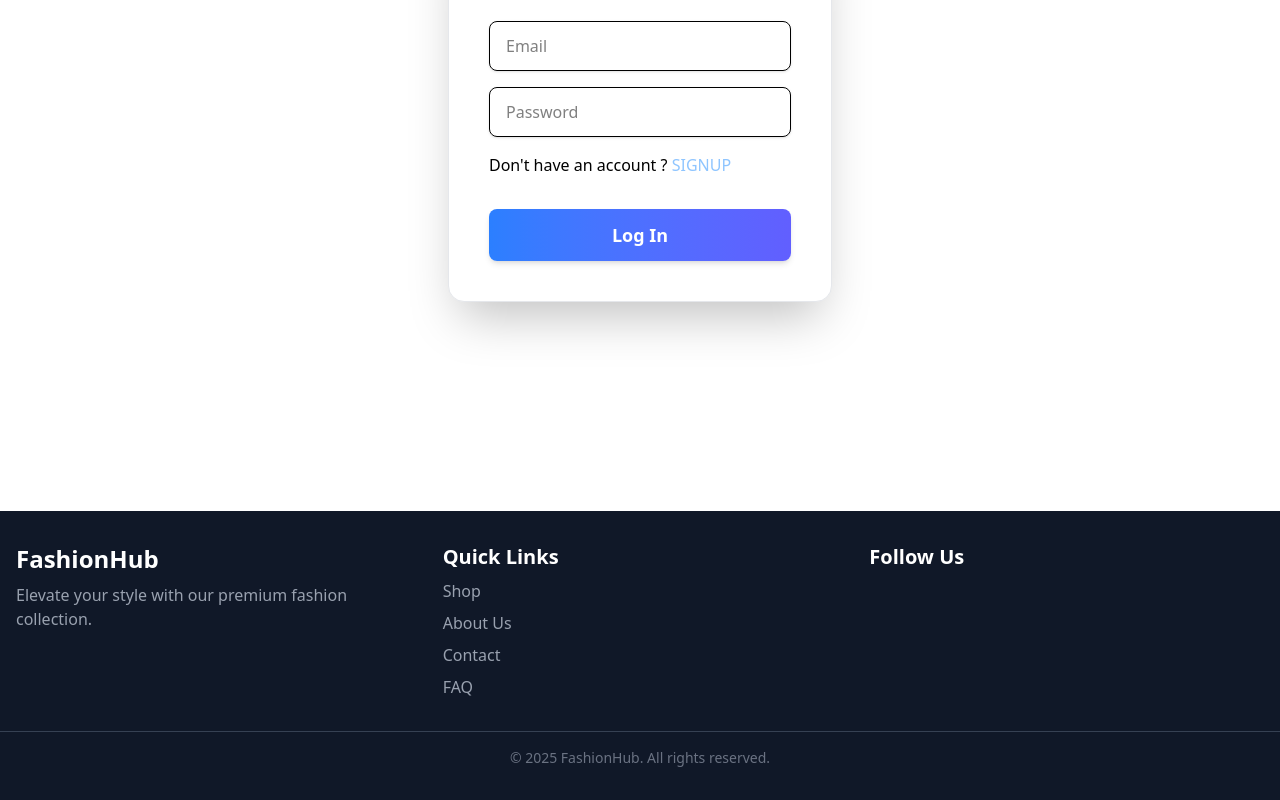
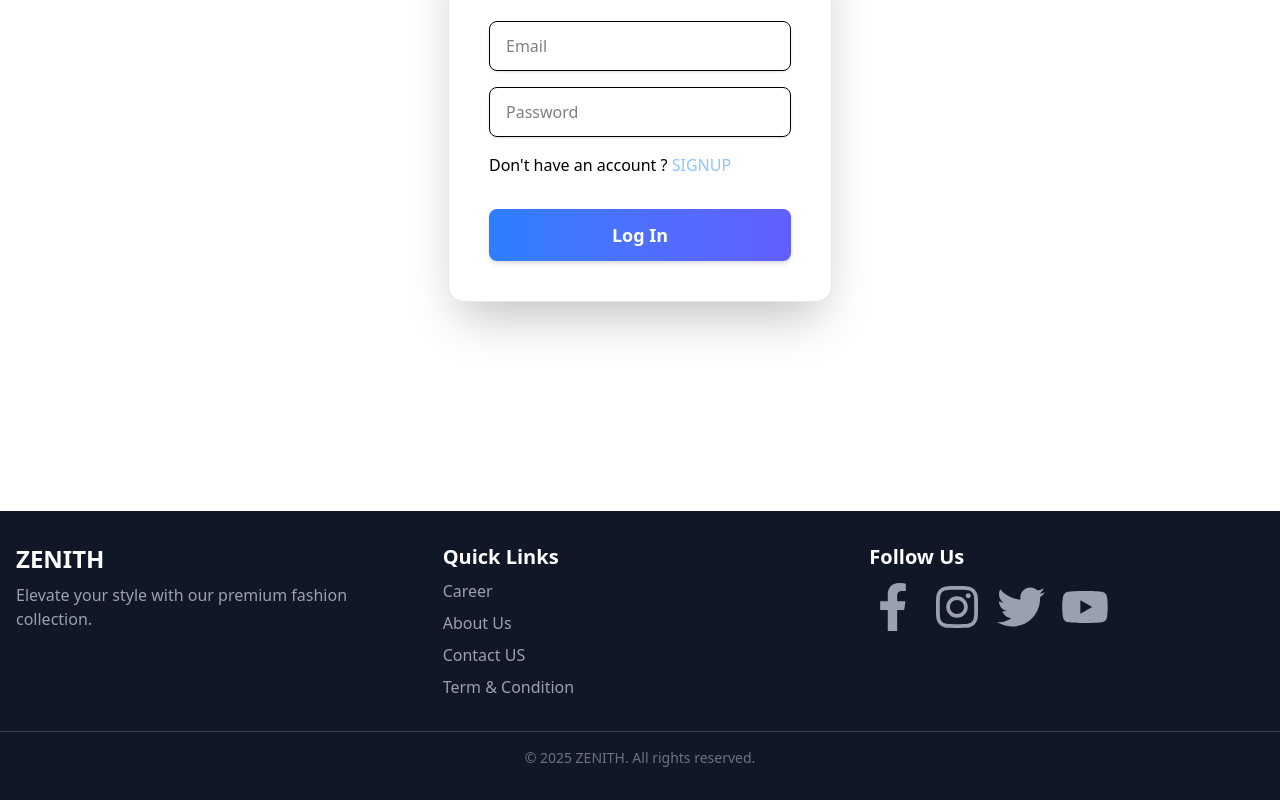
Before and after one commit to arpit2006-stack/PROJECTZENITH, a React (Vite) app in the folder frontend/: page /login in a window 1280 px wide. Shown: the part 409-1209 px from the top of the page. Built offline with nearby package versions, Linux system fonts and the light colour scheme.

Commit message:
refresh footer with social media links

```diff
--- a/frontend/package.json
+++ b/frontend/package.json
@@ -14,6 +14,7 @@
     "axios": "^1.8.1",
     "react": "^19.0.0",
     "react-dom": "^19.0.0",
+    "react-icons": "^5.5.0",
     "react-router-dom": "^7.2.0",
     "swiper": "^11.2.4",
     "tailwindcss": "^4.0.8"
--- a/frontend/src/components/footer.jsx
+++ b/frontend/src/components/footer.jsx
@@ -1,4 +1,4 @@
-// import { FaFacebookF, FaInstagram, FaTwitter, FaTiktok } from "react-icons/fa";
+import { FaFacebookF, FaInstagram, FaTwitter, FaYoutube} from "react-icons/fa";
 
 const Footer = () => {
   return (
@@ -6,7 +6,7 @@ const Footer = () => {
       <div className="container mx-auto px-4 grid grid-cols-1 md:grid-cols-3 gap-8 text-center md:text-left">
 
         <div>
-          <h2 className="text-2xl font-bold">FashionHub</h2>
+          <h2 className="text-2xl font-bold">ZENITH</h2>
           <p className="mt-2 text-gray-400">Elevate your style with our premium fashion collection.</p>
         </div>
 
@@ -14,10 +14,10 @@ const Footer = () => {
         <div>
           <h3 className="text-xl font-semibold">Quick Links</h3>
           <ul className="mt-2 space-y-2 text-gray-400">
-            <li><a href="/shop" className="hover:text-white">Shop</a></li>
+            <li><a href="/Career" className="hover:text-white">Career</a></li>
             <li><a href="/about" className="hover:text-white">About Us</a></li>
-            <li><a href="/contact" className="hover:text-white">Contact</a></li>
-            <li><a href="/faq" className="hover:text-white">FAQ</a></li>
+            <li><a href="/contact" className="hover:text-white">Contact US</a></li>
+            <li><a href="/t&c" className="hover:text-white">Term & Condition</a></li>
           </ul>
         </div>
 
@@ -25,24 +25,24 @@ const Footer = () => {
         <div>
           <h3 className="text-xl font-semibold">Follow Us</h3>
           <div className="mt-3 flex justify-center md:justify-start space-x-4">
-            <a href="#" className="text-gray-400 hover:text-white text-xl">
-              {/* <FaFacebookF /> */}
+            <a href="https://www.facebook.com/login/" className="text-gray-400 hover:text-white text-5xl">
+              <FaFacebookF />
             </a>
-            <a href="#" className="text-gray-400 hover:text-white text-xl">
-              {/* <FaInstagram /> */}
+            <a href="https://www.instagram.com/zenith.clothing._/" className="text-gray-400 hover:text-white text-5xl">
+              <FaInstagram />
             </a>
-            <a href="#" className="text-gray-400 hover:text-white text-xl">
-              {/* <FaTwitter /> */}
+            <a href="https://x.com/?lang=en" className="text-gray-400 hover:text-white text-5xl">
+              <FaTwitter />
             </a>
-            <a href="#" className="text-gray-400 hover:text-white text-xl">
-              {/* <FaTiktok /> */}
+            <a href="https://www.youtube.com/" className="text-gray-400 hover:text-white text-5xl">
+            <FaYoutube />
             </a>
           </div>
         </div>
       </div>
 
       <div className="mt-8 text-center text-gray-500 text-sm border-t border-gray-700 pt-4">
-        &copy; {new Date().getFullYear()} FashionHub. All rights reserved.
+        &copy; {new Date().getFullYear()} ZENITH. All rights reserved.
       </div>
     </footer>
   );
```
Also changed, not shown: 1 other file (tests, documents, lock files or other folders).
